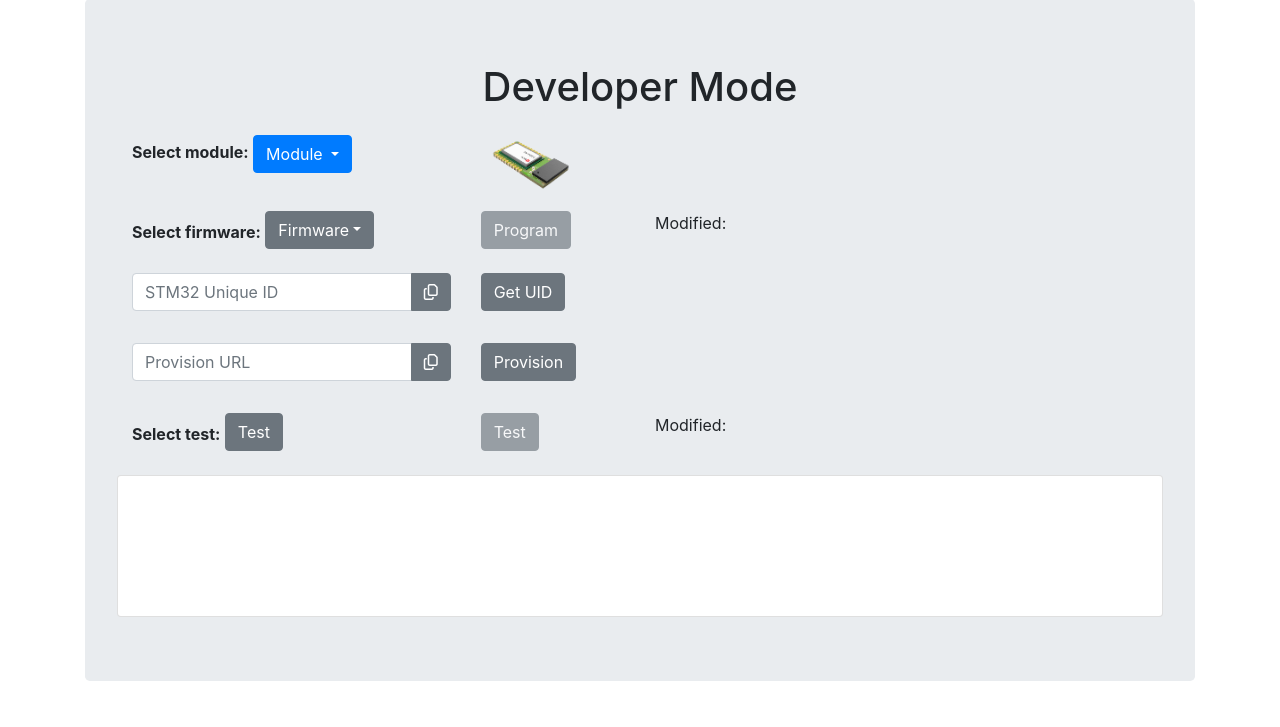
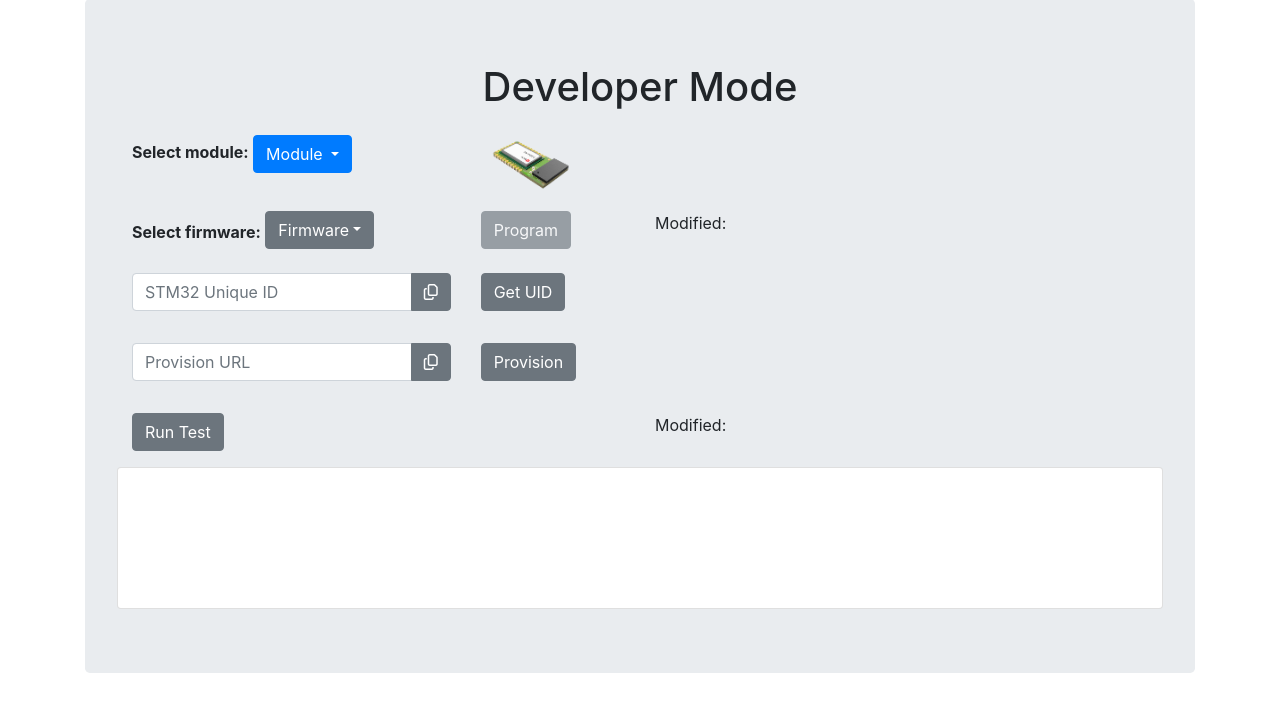
Before and after one commit to thingpilot/rpi_test_platform, a Flask app: page /developer in a window 1280 px wide. Shown: the part 73-800 px from the top of the page. Run offline with Flask 2, Linux system fonts and the light colour scheme; parts of the project's set-up code (start-up, migrations or seed data) failed here and were passed over; some libraries are stand-ins or nearby versions.

Commit message:
Trigger HW test from web app

```diff
--- a/app.py
+++ b/app.py
@@ -19,18 +19,16 @@ from werkzeug.utils import secure_filename
 # Thingpilot library imports
 import app_utils
 from python_ocd.targets import stm32l0
+from module_tests import hardware_test
 
 # Global Flask and SocketIO objects
 ALLOWED_FW_EXTENSIONS = {'bin'}
-ALLOWED_TEST_EXTENSIONS = {'py'}
 FIRMWARE_FOLDER = '/python_ocd/firmware'
-TEST_FOLDER = '/module_tests'
 
 app = Flask(__name__)
 
 app.config['SECRET_KEY'] = f"{urandom(64)}"
 app.config['FIRMWARE_FOLDER'] = FIRMWARE_FOLDER
-app.config['TEST_FOLDER'] = TEST_FOLDER
 socketio = SocketIO(app, async_mode='eventlet')
 
 
@@ -43,9 +41,6 @@ def allowed_file(filename, type):
     if type == 'FW':
         return '.' in filename and \
             filename.rsplit('.', 1)[1].lower() in ALLOWED_FW_EXTENSIONS
-    elif type == 'TEST':
-        return '.' in filename and \
-            filename.rsplit('.', 1)[1].lower() in ALLOWED_TEST_EXTENSIONS
 
 
 @app.route('/firmware', methods=['POST'])
@@ -62,25 +57,6 @@ def firmware_upload():
         if allowed_file(file.filename, 'FW'):
             filename = secure_filename(file.filename)
             file.save(f"{getcwd()}{path.join(app.config['FIRMWARE_FOLDER'], filename)}")
-            return Response(status=201)
-        else:
-            return Response(status=400)
-
-
-@app.route('/test', methods=['POST'])
-def test_upload():
-    if request.method == 'POST':
-        if 'file' not in request.files:
-            return Response(status=415)
-
-        file = request.files['file']
-
-        if file.filename == '':
-            return Response(status=400)
-
-        if allowed_file(file.filename, 'TEST'):
-            filename = secure_filename(file.filename)
-            file.save(f"{getcwd()}{path.join(app.config['TEST_FOLDER'], filename)}")
             return Response(status=201)
         else:
             return Response(status=400)
@@ -149,6 +125,15 @@ def get_device_id():
             socketio.emit('js_get_unique_id_fail', f'Failed to connect to Tcl server\n')
 
 
+@socketio.on('begin_test')
+def begin_test(module):
+    if module is None:
+        pass
+
+    hw = hardware_test.HardwareTest(module.lower())
+    print(hw.pinmap)
+
+
 def exit_handler():
     socketio.emit('SHUTDOWN')
     print(f"{datetime.datetime.now()} app.py: *** TERMINATING APPLICATION ***")
--- a/templates/developer.html
+++ b/templates/developer.html
@@ -86,16 +86,12 @@
         <p></p>
         <div class="row">
             <div class="col-sm-4">
-                <form method=post enctype=multipart/form-data id="testUploadForm">
-                    <b>Select test:</b>
-                    <input type="file" id="testUploadButton" accept=".py" name=file onchange=handleTestUpload(this.files)>
-                    <label class="btn btn-secondary" for="testUploadButton" id="testUploadLabel">Test</label>
-                </form>
+                <button class="btn btn-secondary" type="button" id="testButton" onclick=handleTest()>
+                    Run Test
+                </button>
             </div>
             <div class="col-sm-2">
-                <button class="btn btn-secondary" type="button" id="testButton" disabled onclick=handleTest()>
-                    Test
-                </button>
+
             </div>
             <div class="col-sm-6">
                 <label id="testDateLabel">Modified: </label>
@@ -117,6 +113,7 @@
     var socket = io();
     var pgm_start_time;
     var fw_filename = null;
+    var module = null;
 
     socket.on('js_module_present', function() {
         $('#modulePicture').removeClass("grayed");
@@ -197,7 +194,7 @@
 
     $('.dropdown-item').click((event) => {
         var name = event.currentTarget;
-        var module = name.getAttribute("data-name");
+        module = name.getAttribute("data-name");
 
         if(module == "None")
         {
@@ -280,65 +277,8 @@
         socket.emit('get_unique_id')
     }
 
-    function handleTestUpload(file) {
-        var form_data = new FormData($('#testUploadForm')[0]);
-
-        var filename = file[0].name;
-        var extension = filename.split('.')[1].toLowerCase();
-        var date = file[0].lastModifiedDate.toString().slice(0, 33);
-
-        $.ajax({
-            data: form_data,
-            type: "POST",
-            url: "/test",
-            contentType: false,
-            cache: false,
-            processData: false,
-            beforeSend: function() {
-
-            },
-            success: function(data) {
-                $('#testUploadLabel').removeClass("btn btn-danger");
-                $('#testUploadLabel').removeClass("btn btn-secondary").addClass("btn btn-success");
-                $('#testUploadLabel').text(filename);
-                $('#testDateLabel').text("Modified: " + date);
-
-                $('#testButton').prop('disabled', false);
-                $('#testButton').removeClass("btn btn-success")
-                $('#testButton').removeClass("btn btn-secondary").addClass("btn btn-primary");
-
-                var upload_date = new Date().toLocaleString();
-
-                bootstrap_alert.success("Successfully uploaded " + filename + " at " + upload_date);
-            },
-            error: function(data) {
-                $('#testUploadLabel').removeClass("btn btn-secondary").addClass("btn btn-danger");
-                $('#testUploadLabel').text("Invalid");
-                $('#testDateLabel').text("Modified: ");
-
-                $('#testButton').prop('disabled', true);
-                $('#testButton').removeClass("btn btn-success")
-                $('#testButton').removeClass("btn btn-primary").addClass("btn btn-secondary");
-
-                var upload_date = new Date().toLocaleString();
-
-                if(data.status == 400) {
-                    bootstrap_alert.warning("Bad filetype or filename: " + filename + " at " + upload_date);
-                }
-                else if(data.status == 415) {
-                    bootstrap_alert.warning("Error uploading file: " + filename + " at " + upload_date);
-                }
-                else {
-                    bootstrap_alert.warning("Unknown error at " + upload_date);
-                }
-            }
-        });
-
-        $('#testUploadButton').val("");
-    }
-
     function handleTest() {
-
+        socket.emit('begin_test', module)
     }
 
     function isValidURL(string) {
```
